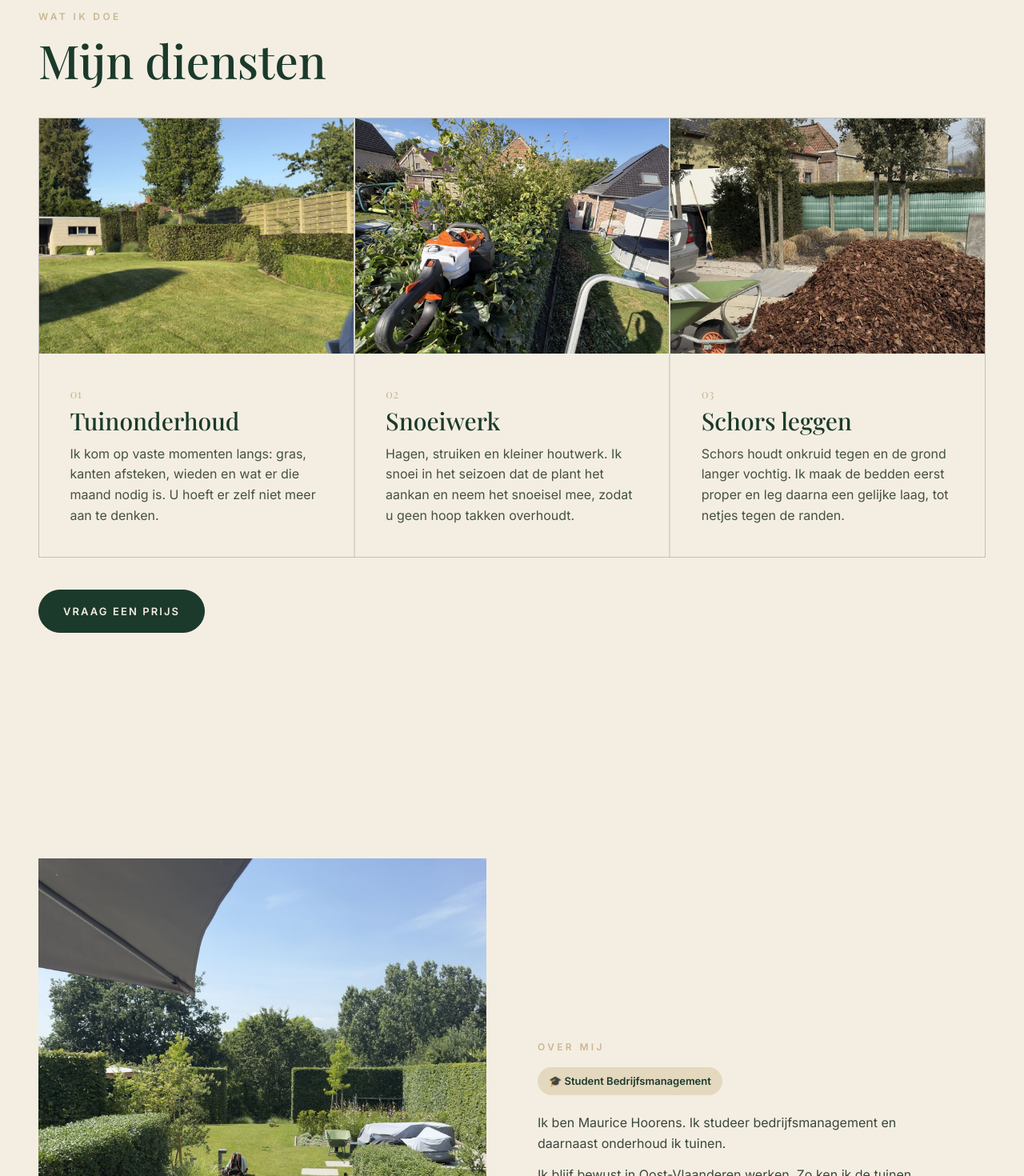
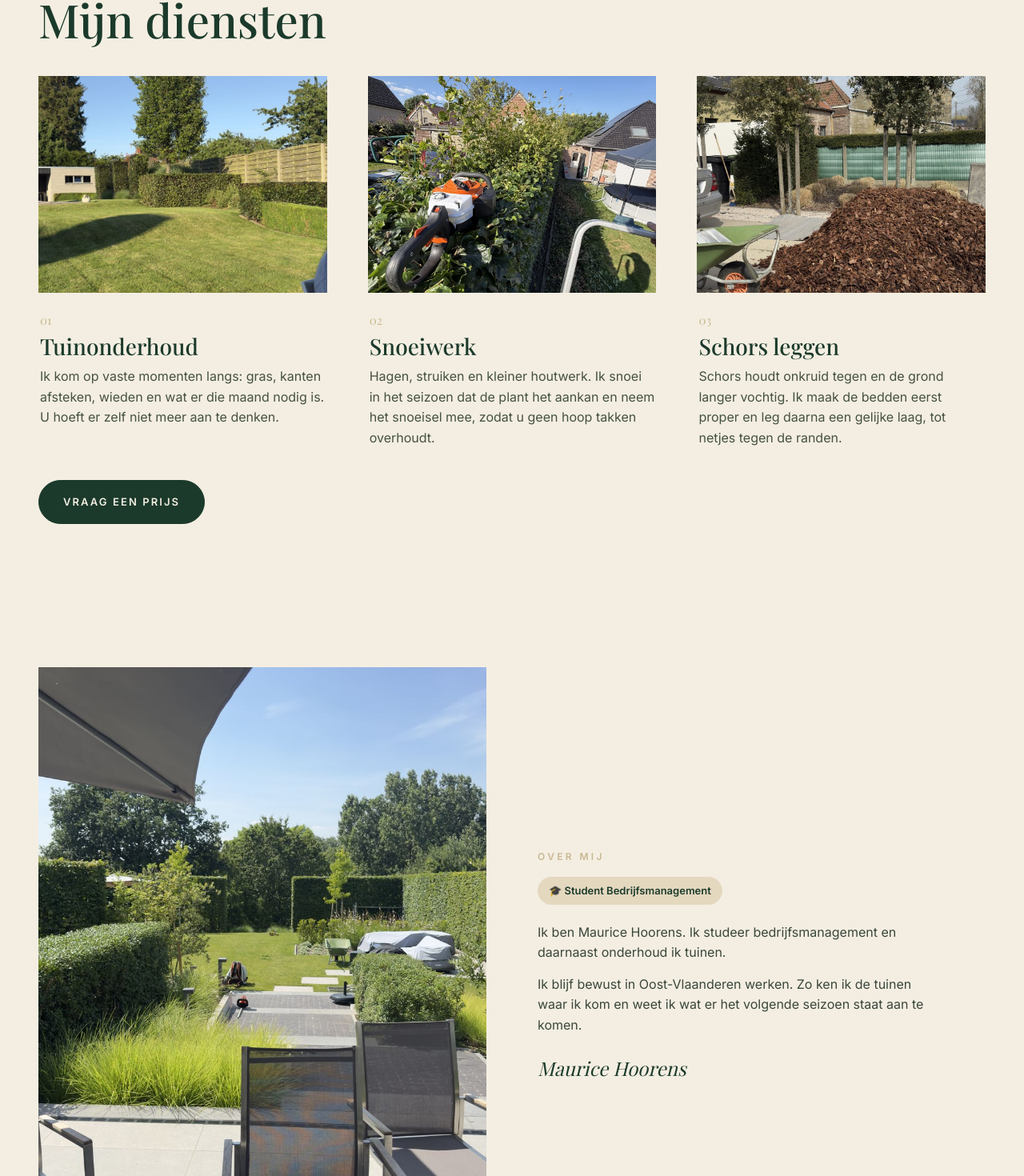
Before and after one commit to mauricehoorens-droid/groenbyhoorens-app, a Next.js app: page / in a window 1280 px wide. Shown: the part 1114-2584 px from the top of the page at 80% size. Built offline with nearby package versions, Linux system fonts and the light colour scheme.

Commit message:
Homepage compacter/minimalistischer + mobiel + 2e review

```diff
--- a/src/app/globals.css
+++ b/src/app/globals.css
@@ -34,7 +34,8 @@ img { display: block; max-width: 100%; }
 /* Layout helpers */
 .wrap { width: 100%; max-width: 1240px; margin: 0 auto; padding: 0 28px; }
 .wrap-narrow { width: 100%; max-width: 820px; margin: 0 auto; padding: 0 28px; }
-.section { padding: clamp(72px, 11vw, 150px) 0; }
+.section { padding: clamp(56px, 7vw, 104px) 0; }
+.two { display: grid; grid-template-columns: 1fr 1.15fr; gap: clamp(26px, 5vw, 72px); align-items: start; }
 
 .eyebrow {
   font-family: var(--font-sans);
@@ -137,13 +138,26 @@ img { display: block; max-width: 100%; }
 .fade-up.vis { opacity: 1; transform: translateY(0); }
 
 /* Service cards met beeld */
-.svc-grid { display: grid; grid-template-columns: repeat(3, 1fr); gap: 2px; background: rgba(23,32,26,0.12); border: 1px solid rgba(23,32,26,0.12); }
-.svc { background: var(--color-creme); display: flex; flex-direction: column; }
+.svc-grid { display: grid; grid-template-columns: repeat(3, 1fr); gap: clamp(30px, 4vw, 56px); }
+.svc { display: flex; flex-direction: column; }
 .svc-img { aspect-ratio: 4/3; object-fit: cover; width: 100%; }
-.svc-body { padding: clamp(26px, 3vw, 40px); display: flex; flex-direction: column; flex: 1; }
-.svc-num { font-family: var(--font-display); color: var(--color-zand); font-size: 15px; }
-.svc-body h3 { font-size: clamp(22px, 2.4vw, 30px); color: var(--color-groen); margin: 6px 0 12px; }
+.svc-body { padding: 22px 2px 0; display: flex; flex-direction: column; flex: 1; }
+.svc-num { font-family: var(--font-display); color: var(--color-goud); font-size: 15px; }
+.svc-body h3 { font-size: clamp(22px, 2.4vw, 28px); color: var(--color-groen); margin: 6px 0 10px; }
 .svc-body p { color: #45513f; }
+
+/* Minimal reden-lijst (licht) */
+.reasons-light { display: grid; }
+.reason-l { display: flex; gap: 18px; align-items: flex-start; padding: 16px 0; border-bottom: 1px solid rgba(23,32,26,0.10); }
+.reason-l:last-child { border-bottom: none; }
+.reason-l .rn { font-family: var(--font-display); color: var(--color-goud); font-size: 17px; min-width: 34px; }
+.reason-l h4 { font-family: var(--font-display); font-size: 18px; color: var(--color-groen); margin-bottom: 3px; }
+.reason-l p { color: #45513f; font-size: 14.5px; line-height: 1.5; }
+/* Reden-lijst + tags op donkergroen (voor de gemixte secties) */
+.panel-groen .reason-l { border-color: rgba(255,255,255,0.15); }
+.panel-groen .reason-l h4 { color: var(--color-creme); }
+.panel-groen .reason-l p { color: var(--color-beige); }
+.panel-groen .tag { border-color: rgba(255,255,255,0.30); color: var(--color-creme); }
 
 /* Full-bleed editorial statement */
 .fullbleed { position: relative; min-height: 78vh; display: flex; align-items: center; justify-content: center; text-align: center; color: var(--color-creme); overflow: hidden; }
@@ -194,6 +208,9 @@ img { display: block; max-width: 100%; }
   .svc-grid { grid-template-columns: 1fr; }
   .split { grid-template-columns: 1fr; }
   .rv-grid { grid-template-columns: 1fr; }
+  .two { grid-template-columns: 1fr; gap: 28px; }
+  .display-xl { font-size: clamp(34px, 10vw, 56px); }
+  .display-lg { font-size: clamp(27px, 8vw, 40px); }
   .nav { display: none; }
   .burger { display: block; }
   .nav.open { display: flex; position: fixed; inset: 84px 0 auto 0; flex-direction: column; background: var(--color-creme); padding: 24px 28px; gap: 20px; box-shadow: 0 12px 30px rgba(0,0,0,.12); }
--- a/src/app/page.tsx
+++ b/src/app/page.tsx
@@ -71,12 +71,10 @@ export default function Home() {
       </section>
 
       {/* OVER MIJ */}
-      <section className="section" id="over" style={{ background: "var(--color-creme-2)" }}>
+      <section className="section" id="over">
         <div className="wrap split">
-          <Reveal style={{ position: "relative" }}>
+          <Reveal>
             <img className="split-img split-tall" src="/img/over-mij.jpg" alt="Terras met loungezetels en aangelegde border" />
-            <img src="/img/aan-het-werk.jpg" alt="Ladder en kruiwagen bij een klus in uitvoering"
-              style={{ position: "absolute", right: -14, bottom: -22, width: "46%", aspectRatio: "1/1", objectFit: "cover", border: "8px solid var(--color-creme-2)" }} />
           </Reveal>
           <Reveal delay={120}>
             <p className="eyebrow" style={{ marginBottom: 16 }}>Over mij</p>
@@ -95,20 +93,20 @@ export default function Home() {
         <img className="bg" src="/img/waarom.jpg" alt="Lange haag strak afgewerkt op hoogte" />
       </section>
 
-      {/* REDENEN */}
+      {/* REDENEN — clean lijst op groen */}
       <section className="section panel-groen">
-        <div className="wrap" style={{ display: "grid", gridTemplateColumns: "1fr 1fr", gap: "clamp(28px,5vw,80px)", alignItems: "center" }}>
+        <div className="wrap two">
           <Reveal>
-            <p className="eyebrow" style={{ marginBottom: 16, color: "var(--color-zand)" }}>Waarom kiezen voor mij?</p>
-            <h2 className="display-lg">Waarom mensen<br /><em>mij terugvragen</em></h2>
+            <p className="eyebrow" style={{ marginBottom: 14 }}>Waarom kiezen voor mij?</p>
+            <h2 className="display-md">Waarom mensen<br /><em>mij terugvragen</em></h2>
           </Reveal>
-          <Reveal className="reasons" delay={120}>
+          <Reveal className="reasons-light" delay={120}>
             {redenen.map((r) => (
-              <div className="reason" key={r.num}>
-                <span className="reason-num">{r.num}</span>
+              <div className="reason-l" key={r.num}>
+                <span className="rn">{r.num}</span>
                 <div>
                   <h4>{r.titel}</h4>
-                  <p style={{ color: "var(--color-beige)" }}>{r.tekst}</p>
+                  <p>{r.tekst}</p>
                 </div>
               </div>
             ))}
@@ -135,14 +133,14 @@ export default function Home() {
       </section>
 
       {/* WERKGEBIED */}
-      <section className="section" style={{ background: "var(--color-creme-2)", paddingTop: 0 }}>
+      <section className="section panel-groen">
         <div className="wrap split">
           <Reveal delay={120} style={{ order: 2 }}>
             <img className="split-img split-tall" src="/img/werkgebied.jpg" alt="Tuin in Oost-Vlaanderen" loading="lazy" />
           </Reveal>
           <Reveal style={{ order: 1 }}>
             <p className="eyebrow" style={{ marginBottom: 16 }}>Waar ik actief ben</p>
-            <h2 className="display-lg" style={{ color: "var(--color-groen)" }}>Actief in <em>Oost-Vlaanderen</em></h2>
+            <h2 className="display-lg">Actief in <em>Oost-Vlaanderen</em></h2>
             <p className="lead" style={{ marginTop: 20 }}>
               Ik werk in de streek rond Brakel en Zottegem, en verder in Oost-Vlaanderen als het te
               combineren valt. Zo sta ik er snel als er iets is. Niet zeker of u in mijn buurt valt?
@@ -160,7 +158,7 @@ export default function Home() {
 
       {/* CONTACT — donkergroen */}
       <section className="section panel-groen" id="contact">
-        <div className="wrap" style={{ display: "grid", gridTemplateColumns: "1fr 1fr", gap: "clamp(28px,5vw,72px)", alignItems: "start" }}>
+        <div className="wrap two">
           <Reveal>
             <p className="eyebrow" style={{ marginBottom: 16, color: "var(--color-zand)" }}>Neem contact op</p>
             <h2 className="display-lg">Een prijs <em>voor uw tuin</em></h2>
```
